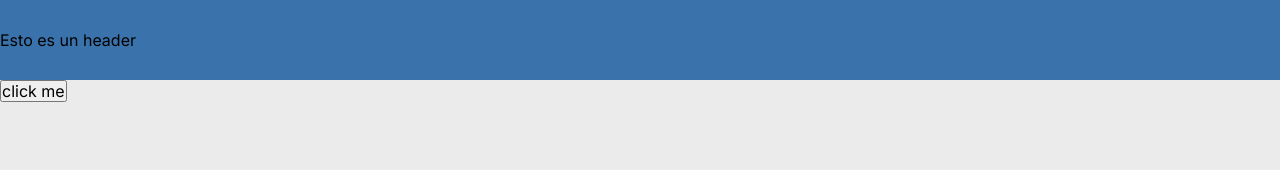
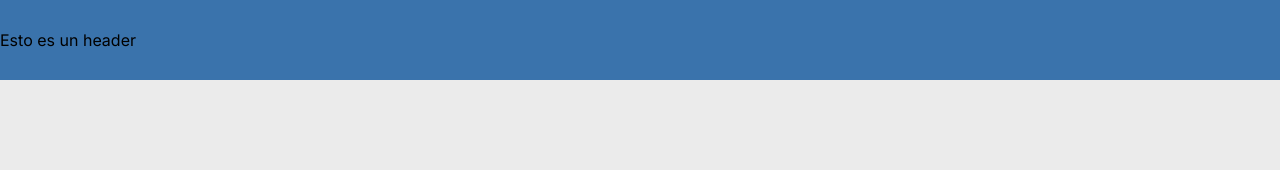
Before and after one commit to RkTcaster/swissts, a Next.js app: page /random_seats in a window 1280 px wide. Shown: the top 170 px of the page. Built offline with nearby package versions, Linux system fonts and the light colour scheme.

Commit message:
Add - Example for select

```diff
--- a/src/views/Tornament/index.tsx
+++ b/src/views/Tornament/index.tsx
@@ -5,14 +5,26 @@ import React from 'react'
 type Props = {}
 
 const RandomSeatStep = (props: Props) => {
-  const [players, setPlayers] = React.useState<Player[]>([])
   const { tournament } = useTournament()
 
+  const randomPlayers = tournament.players.map((player) => {
+    return { player, random: Math.random() }
+  }).sort((a, b) => a.random - b.random).map((player) => player.player)
+
   return (
-    <div>
-      <button onClick={() => setPlayers(tournament.players)}>click me</button>
-      {players.map((player, index) => {
-        return <div key={index}>{player.name}</div>
+    <div style={{ display: 'grid', gridTemplateColumns: '1fr 1fr', gap: '12px' }}>
+      {randomPlayers.map((player, index) => {
+        return (
+          <select key={index}>
+            {tournament.players.map((playerOption, optionIndex) => {
+              return (
+                <option key={optionIndex} value={playerOption.name} selected={playerOption === player}>
+                  {playerOption.name}
+                </option>
+              )
+            })}
+          </select>
+        )
       })}
     </div>
   )
```
